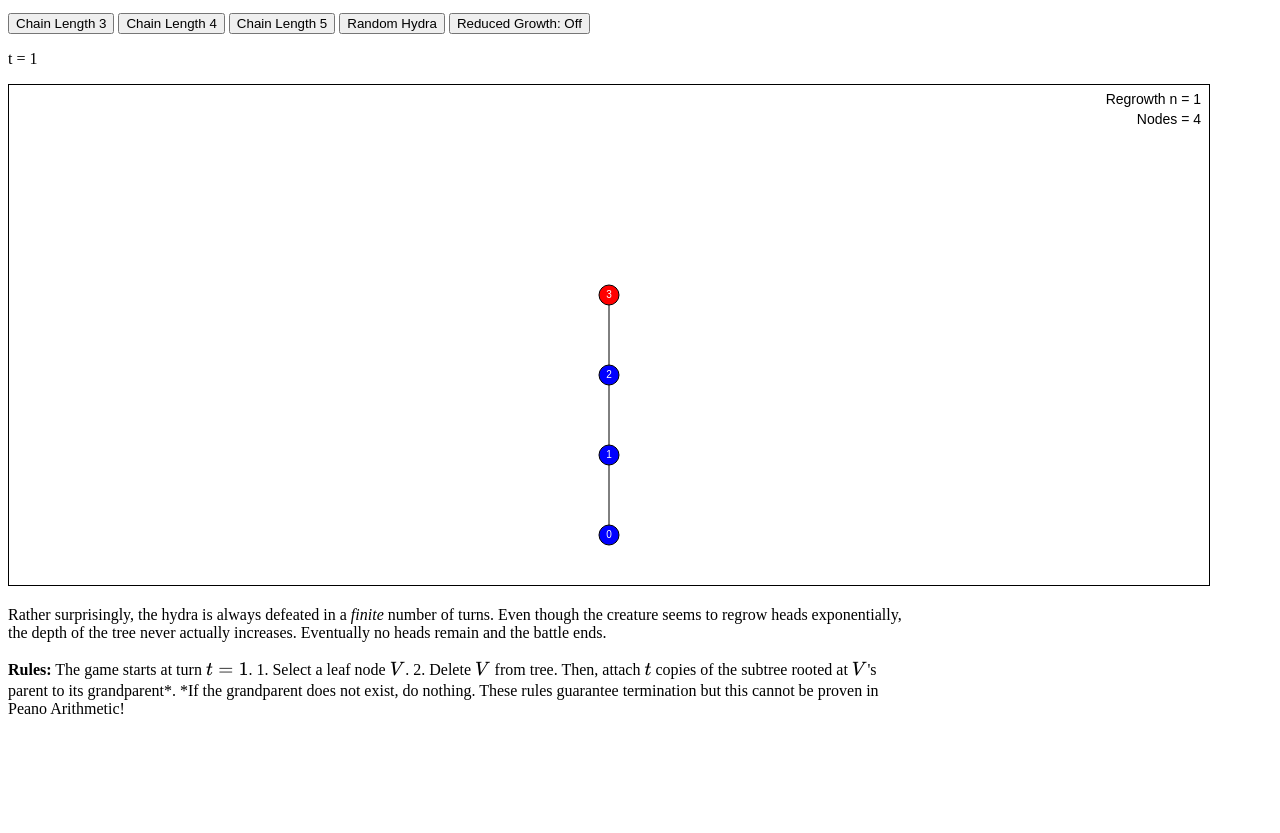
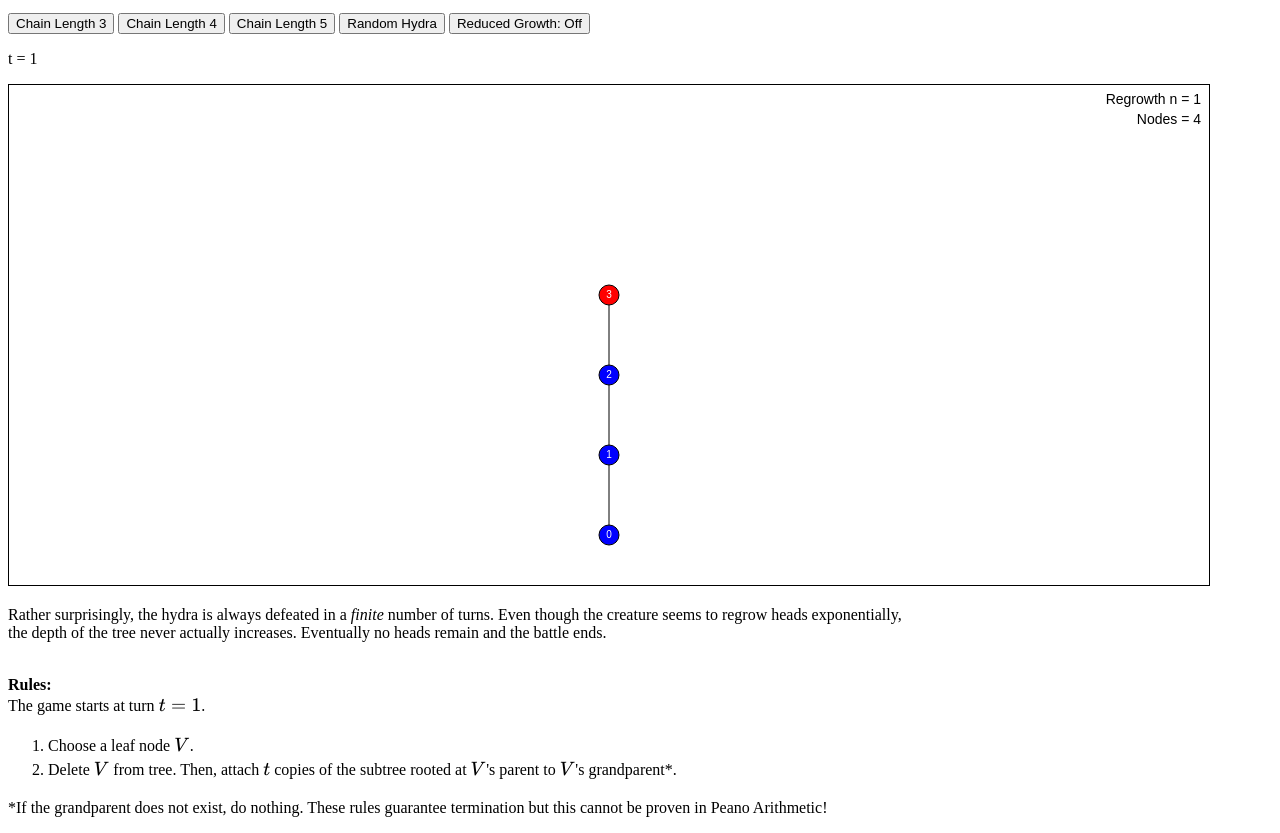
Before and after one commit to frkns/HydraGame, a plain HTML site: page index.html in a window 1280 px wide. Shown: the part 101-934 px from the top of the page. Before the commit the page ends 835 px from the top, so only its background shows below. Drawn offline with nearby package versions, Linux system fonts and the light colour scheme.

Commit message:
updated files

```diff
--- a/index.html
+++ b/index.html
@@ -39,14 +39,15 @@
         Eventually no heads remain and the battle ends.
     </p>
 
-    <p style="max-width: 900px;">
+    <p style="max-width: 900px; white-space: pre-line;">
         <strong>Rules:</strong>
         The game starts at turn $t = 1$.
-            1. Select a leaf node $V$.
-            2. Delete $V$ from tree. Then, attach $t$ copies of the subtree rooted at $V$'s parent to its grandparent*.
+        <ol type="1">
+            <li>Choose a leaf node $V$.</li>
+            <li>Delete $V$ from tree. Then, attach $t$ copies of the subtree rooted at $V$'s parent to $V$'s grandparent*.</li>
+        </ol>
 
-            *If the grandparent does not exist, do nothing.
-
+        *If the grandparent does not exist, do nothing.
         These rules guarantee termination but this cannot be proven in Peano Arithmetic!
     </p>
 
```
